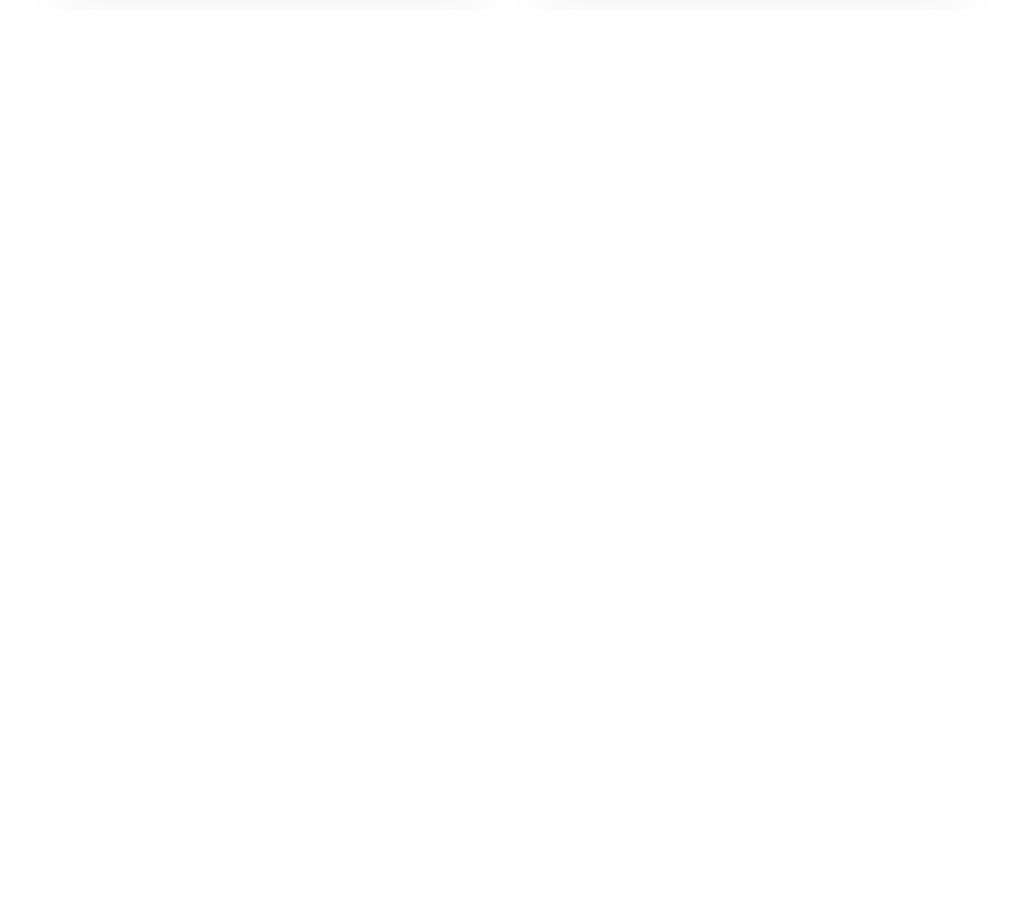
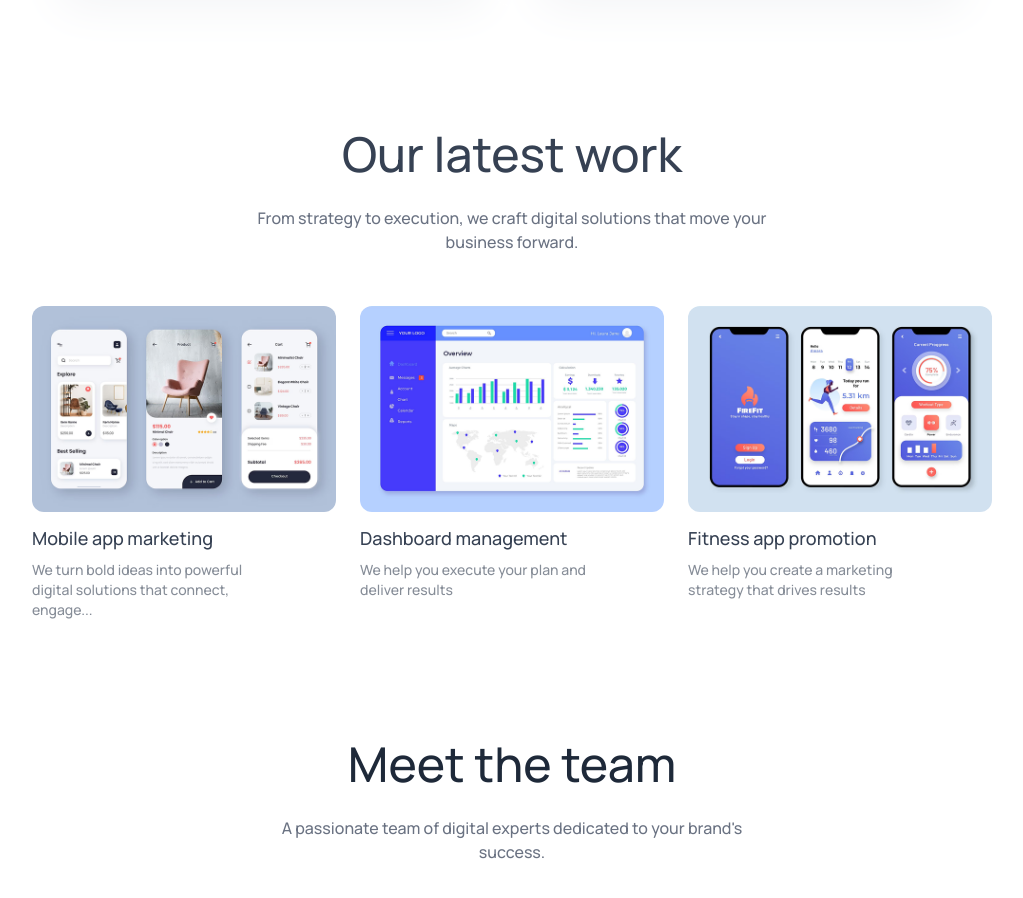
Before and after one commit to A4nu4/Agency-AI, a React (Vite) app: page / in a window 1280 px wide. Shown: the part 1900-2798 px from the top of the page, without its empty margins (128-1151 px from the left). Before the commit the page ends 1910 px from the top, so only its background shows below. Built offline with nearby package versions, Linux system fonts and the light colour scheme.

Commit message:
Added Contact Us, Our Work and Teams sections

```diff
--- a/package.json
+++ b/package.json
@@ -13,6 +13,7 @@
     "@tailwindcss/vite": "^4.3.3",
     "react": "^19.2.8",
     "react-dom": "^19.2.8",
+    "react-hot-toast": "^2.6.0",
     "tailwindcss": "^4.3.3"
   },
   "devDependencies": {
--- a/src/App.jsx
+++ b/src/App.jsx
@@ -3,6 +3,10 @@ import Navbar from "@src/components/Navbar";
 import Hero from "./components/Hero";
 import TrustedBy from "./components/TrustedBy";
 import Services from "./components/Services";
+import OurWork from "./components/OurWork";
+import Teams from "./components/Teams";
+import ContactUs from "./components/ContactUs";
+import { Toaster } from "react-hot-toast";
 
 const App = () => {
   const [theme, setTheme] = React.useState(
@@ -11,10 +15,14 @@ const App = () => {
 
   return (
     <div className="dark:bg-black relative">
+      <Toaster />
       <Navbar theme={theme} setTheme={setTheme} />
       <Hero />
       <TrustedBy />
       <Services />
+      <OurWork />
+      <Teams />
+      <ContactUs />
     </div>
   );
 };
--- /dev/null
+++ b/src/components/ContactUs.jsx
@@ -0,0 +1,95 @@
+import React from "react";
+import Title from "./Title";
+import assets from "../assets/assets";
+import toast from "react-hot-toast";
+
+const ContactUs = () => {
+  const onSubmit = async (event) => {
+    event.preventDefault();
+    const formData = new FormData(event.target);
+    formData.append("access_key", "d23e2170-e510-4c8b-87a8-c4d695121462");
+
+    try {
+      const response = await fetch("https://api.web3forms.com/submit", {
+        method: "POST",
+        body: formData,
+      });
+
+      const data = await response.json();
+
+      if (data.success) {
+        toast.success("Thank you for your submission!");
+        event.target.reset();
+      } else {
+        toast.error(data.message);
+      }
+    } catch (error) {
+      toast.error(error.message);
+    }
+  };
+
+  return (
+    <div
+      id="contact-us"
+      className="flex flex-col items-center gap-7 px-4 sm:px-12 lg:px-24 xl:px-40 pt-30 text-gray-700 dark:text-white"
+    >
+      <Title
+        title="Reach out to us"
+        desc="From strategy to execution, we craft digital solutions that move your business forward."
+      />
+
+      <form
+        onSubmit={onSubmit}
+        className="grid sm:grid-cols-2 gap-3 sm:gap-5 max-w-2xl w-full"
+      >
+        <div>
+          <p className="mb-2 text-sm font-medium">Your name</p>
+          <div className="flex pl-3 rounded-lg border border-gray-300 dark:border-gray-600">
+            <img src={assets.person_icon} alt="" />
+            <input
+              name="name"
+              type="text"
+              placeholder="Enter your name"
+              className="w-full p-3 text-sm outline-none"
+              required
+            />
+          </div>
+        </div>
+
+        <div>
+          <p className="mb-2 text-sm font-medium">Email id</p>
+          <div className="flex pl-3 rounded-lg border border-gray-300 dark:border-gray-600">
+            <img src={assets.email_icon} alt="" />
+            <input
+              name="email"
+              type="email"
+              placeholder="Enter your email"
+              className="w-full p-3 text-sm outline-none"
+              required
+            />
+          </div>
+        </div>
+
+        <div className="sm:col-span-2">
+          <p className="mb-2 text-sm font-medium">Message</p>
+          <textarea
+            name="message"
+            rows={8}
+            placeholder="Enter your message"
+            className="w-full p-3 text-sm outline-none rounded-lg border border-gray-300 dark:border-gray-600"
+            required
+          />
+        </div>
+
+        <button
+          type="submit"
+          className="w-max flex gap-2 bg-primary text-white text-sm px-10 py-3 rounded-full cursor-pointer hover:scale-103 transition-all"
+        >
+          Submit <img src={assets.arrow_icon} />
+        </button>
+      </form>
+    </div>
+  );
+};
+
+export default ContactUs;
--- /dev/null
+++ b/src/components/OurWork.jsx
@@ -0,0 +1,50 @@
+import React from "react";
+import Title from "./Title";
+import assets from "../assets/assets";
+
+const workData = [
+  {
+    title: "Mobile app marketing",
+    description:
+      "We turn bold ideas into powerful digital solutions that connect, engage...",
+    image: assets.work_mobile_app,
+  },
+  {
+    title: "Dashboard management",
+    description: "We help you execute your plan and deliver results",
+    image: assets.work_dashboard_management,
+  },
+  {
+    title: "Fitness app promotion",
+    description: "We help you create a marketing strategy that drives results",
+    image: assets.work_fitness_app,
+  },
+];
+
+const OurWork = () => {
+  return (
+    <div
+      id="our-work"
+      className="flex flex-col items-center gap-7 px-4 sm:px-12 lg:px-24 xl:px-40 pt-30 text-gray-700 dark:text-white"
+    >
+      <Title
+        title="Our latest work"
+        desc="From strategy to execution, we craft digital solutions that move your business forward."
+      />
+      <div className="grid sm:grid-cols-2 lg:grid-cols-3 gap-6 w-full max-w-5xl">
+        {workData.map((work, index) => (
+          <div
+            key={index}
+            className="hover:scale-102 duration-500 transition-all cursor-pointer"
+          >
+            <img src={work.image} className="w-full rounded-xl" alt="" />
+            <h3 className="mt-3 mb-2 text-lg font-semibold">{work.title}</h3>
+            <p className="text-sm opacity-60 w-5/6">{work.description}</p>
+          </div>
+        ))}
+      </div>
+    </div>
+  );
+};
+
+export default OurWork;
--- /dev/null
+++ b/src/components/Teams.jsx
@@ -0,0 +1,30 @@
+import React from "react";
+import Title from "./Title";
+import { teamData } from "@src/assets/assets";
+
+const Teams = () => {
+  return (
+    <div className="flex flex-col items-center gap-7 px-4 sm:px-12 lg:px-24 xl:px-40 pt-30 text-gray-800 dark:text-white">
+      <Title
+        title="Meet the team"
+        desc="A passionate team of digital experts dedicated to your brand's success."
+      />
+      <div className="grid grid-cols-2 md:grid-cols-3 xl:grid-cols-4 gap-5">
+        {teamData.map((team, index) => (
+          <div
+            key={index}
+            className="flex max-sm:flex-col items-center gap-5 p-4 rounded-xl border border-gray-100 dark:border-gray-700 bg-white dark:bg-gray-900 shadow-xl shadow-gray-100 dark:shadow-white/5 hover:scale-103 transition-all duration-400"
+          >
+            <img src={team.image} className="w-12 h-12 rounded-full" alt="" />
+            <div className="flex-1">
+              <h3 className="font-bold text-sm">{team.name}</h3>
+              <p className="text-xs opacity-60">{team.title}</p>
+            </div>
+          </div>
+        ))}
+      </div>
+    </div>
+  );
+};
+
+export default Teams;
```
Also changed, not shown: 1 other file (tests, documents, lock files or other folders).
